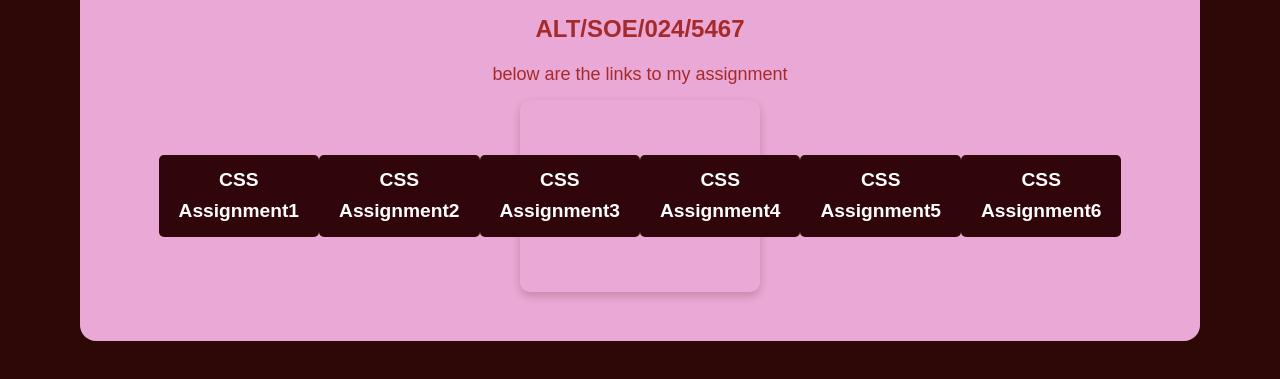
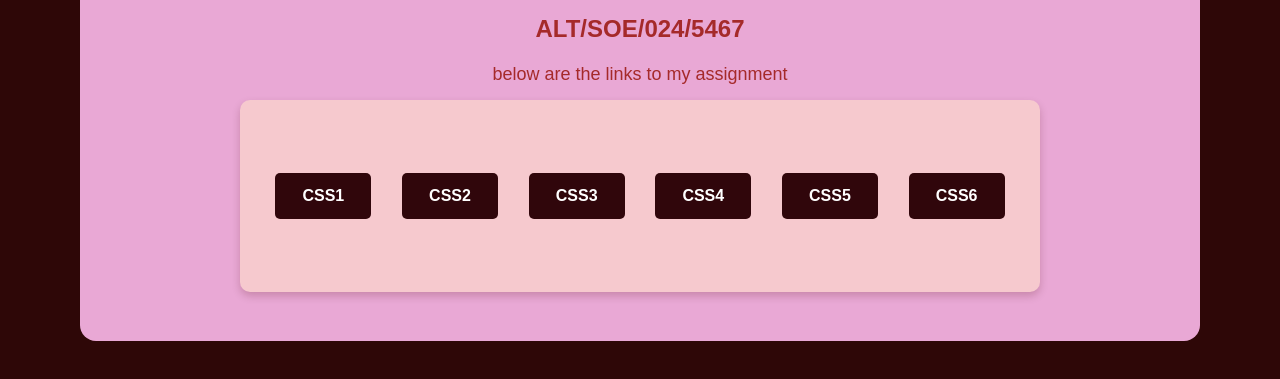
Before and after one commit to kosiannie/Alt-css-assignment, a plain HTML site: page index.html in a window 1280 px wide. Shown: the part 299-678 px from the top of the page. Drawn offline with Linux system fonts and the light colour scheme.

Commit message:
more changes

```diff
--- a/Assignment-4/styles.css
+++ b/Assignment-4/styles.css
@@ -1,17 +1,7 @@
-@import url("https://fonts.googleapis.com/css2?family=Lato:wght@400;700;900&family=Poppins:wght@300;400;500;600;700;800&display=swap");
-
-*,
-*::before,
-*::after {
+* {
   margin: 0;
   padding: 0;
   box-sizing: border-box;
-}
-
-:root {
-  --color-text-primary: #011c34;
-  --color-text-secondary: #737373;
-  --color-custom-green: #2ec4b6;
 }
 
 body {
@@ -28,11 +18,11 @@ main {
   place-items: center;
 }
 
-header {
-  padding: 2rem 0.5rem 0 1rem;
+.container {
+  padding: 2em 0.5em 0 1em;
 }
 
-header h1,
+.container h1,
 .title__description {
   padding-left: 0.6rem;
   margin-top: 1.5rem;
@@ -83,7 +73,7 @@ form .form-grid {
 .form-field .form-label {
   font-size: 0.875rem;
   font-weight: 500;
-  color: var(--color-text-primary);
+  color: #011c34;
 }
 
 .form-input,
@@ -95,7 +85,7 @@ form .form-grid {
   font-size: 0.875rem;
   outline: none;
   font-size: 0.75rem;
-  color: var(--color-text-secondary);
+  color: #737373;
   appearance: none;
   margin-top: 0.4rem;
   border: 1.5px solid #f0f0f0;
@@ -128,7 +118,7 @@ form .form-grid {
 
 
 input[type="date"] {
-  background: url(./assets/calender.png);
+  background: url(calender.png);
   background-repeat: no-repeat;
   background-size: 1rem;
   background-position: right 0.75rem center;
@@ -156,7 +146,7 @@ input[type="date"]::-webkit-calendar-picker-indicator {
   border-radius: 2px;
   font-weight: 500;
   cursor: pointer;
-  background-color: var(--color-custom-green);
+  background-color: #2ec4b6;
   transition: opacity 0.2s ease;
   box-shadow: 0 10px 40px 0 #0000001a;
 
@@ -173,13 +163,13 @@ footer {
 }
 
 .form__footer {
-  color: var(--color-text-secondary);
+  color: #737373;
   font-size: 0.8rem;
   color: black;
   padding-right: 9.5rem;
 
   & a {
-    color: var(--color-custom-green);
+    color: #2ec4b6;
     text-decoration: none;
 
     &:hover {
--- a/index.html
+++ b/index.html
@@ -13,12 +13,12 @@
         <p>below are the links to my assignment</p>
 
         <div class="wrapper">
-            <a href="Assignment-1/" target="_blank">CSS Assignment1</a>
-            <a href="Assignment-2/" target="_blank">CSS Assignment2</a>
-            <a href="Assignment-3/" target="_blank">CSS Assignment3</a>
-            <a href="Assignment-4/" target="_blank">CSS Assignment4</a>
-            <a href="Assignment-5/" target="_blank">CSS Assignment5</a>
-            <a href="Assignment-6/" target="_blank">CSS Assignment6</a>
+            <a href="Assignment-1/" target="_blank">CSS1</a>
+            <a href="Assignment-2/" target="_blank">CSS2</a>
+            <a href="Assignment-3/" target="_blank">CSS3</a>
+            <a href="Assignment-4/" target="_blank">CSS4</a>
+            <a href="Assignment-5/" target="_blank">CSS5</a>
+            <a href="Assignment-6/" target="_blank">CSS6</a>
         </div>
     </div>
 </body>
--- a/styles.css
+++ b/styles.css
@@ -42,7 +42,7 @@ p {
 
 .wrapper {
     height: 12em;
-    width: 15em;
+    width: 50em;
     display: flex;
     flex-direction: row;
     text-align: center;
@@ -50,6 +50,7 @@ p {
     justify-content: center;
     border-radius: 10px;
     margin: auto;
+    background-color: #f6c9ce;
     box-shadow: 0 4px 8px rgba(71, 6, 6, 0.2);
     padding: 20px;
 }
@@ -57,13 +58,13 @@ p {
 .wrapper a {
     background: #30060b;
     color: white;
-    padding: 10px 20px;
+    padding: 0.625em 1.25em;
     margin: 10px auto;
-    width: 200px;
+    width: 6em;
     text-decoration: none;
     border-radius: 5px;
     transition: 0.3s;
-    font-size: 1.2em;
+    font-size: 1em;
     font-weight: bold;
 }
 
```
Also changed, not shown: Assignment-2/index.html (+2 -2 lines), Assignment-4/index.html (+5 -2 lines).
